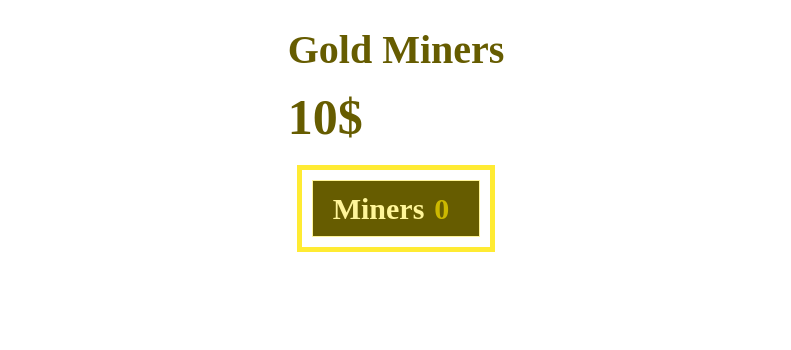
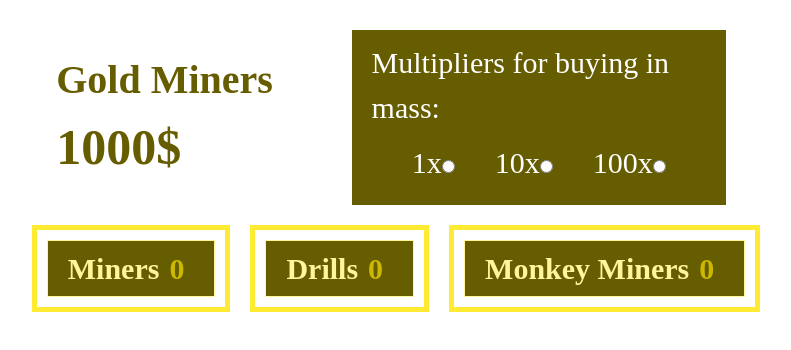
Before and after one commit to collerhatguy/coal-miner-fixed, a React (Create React App) app: page / in a window 1280 px wide. Shown: the top 350 px of the page, without its empty margins (244-1035 px from the left). Built offline with nearby package versions, Linux system fonts and the light colour scheme.

Commit message:
fixed multiplier bug

```diff
--- a/src/App.js
+++ b/src/App.js
@@ -7,11 +7,12 @@ import WorkerList from "./components/WorkerList";
 import MultiplierList from "./components/MultiplierList";
 
 function App() {
-  const [money, setMoney] = useState(10);
+  const [money, setMoney] = useState(1000);
   const [multiplier, setMultiplier] = useState(1);
   const [showMultipliers, toggleShowMultipliers] = useToggle(false);
 
   useEffect(() => {
+    if (showMultipliers) return;
     if (money >= 1000) toggleShowMultipliers(true);
   }, [money])
 
```
